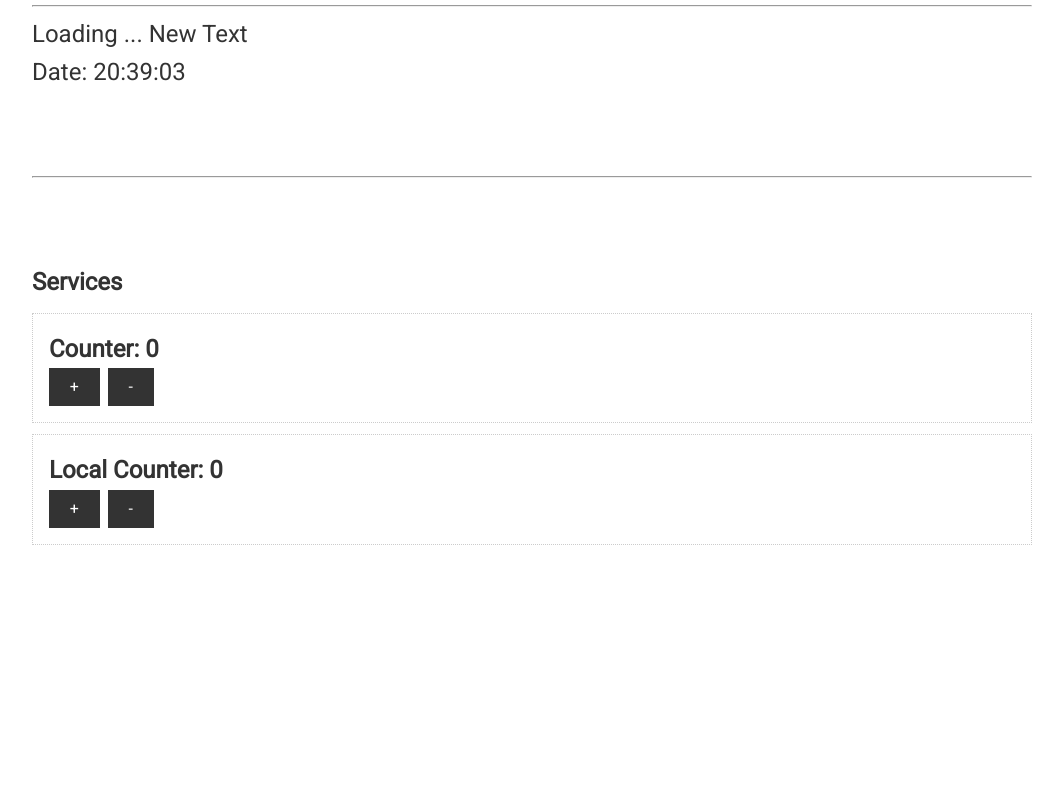
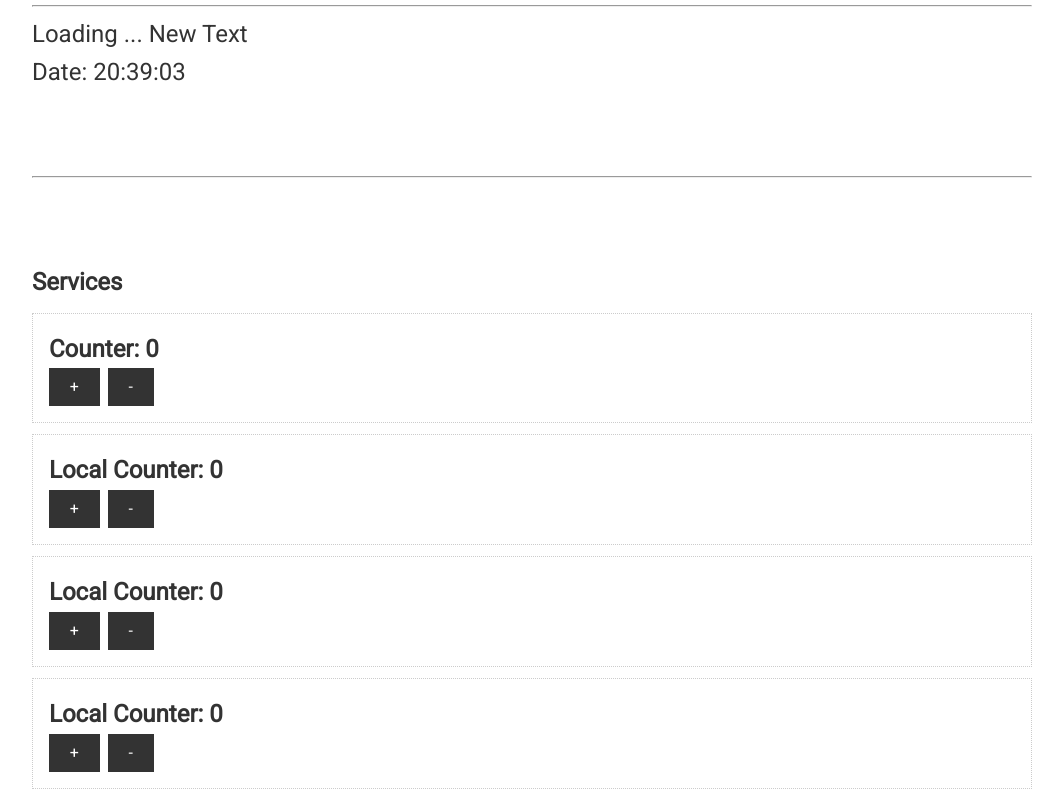
Before and after one commit to evgen904/Angular-Lesson, an Angular app: page / in a window 1280 px wide. Shown: the part 1561-2361 px from the top of the page, without its empty margins (108-1171 px from the left). Before the commit the page ends 2117 px from the top, so only its background shows below. Built offline with nearby package versions, Linux system fonts and the light colour scheme.

Commit message:
Область видимости сервисов

```diff
--- a/src/app/app.component.html
+++ b/src/app/app.component.html
@@ -144,7 +144,7 @@
     <div class="btn" (click)="localCounterService.decrease()">-</div>
   </div>
 
-
+  <app-counter></app-counter>
 
 
 
--- a/src/app/app.module.ts
+++ b/src/app/app.module.ts
@@ -8,6 +8,7 @@
 import {MultByPipes} from './pipes/mult-by.pipes';
 import { ExMarksPipe } from './pipes/ex-marks.pipe';
 import { FilterPipe } from './pipes/filter.pipe';
+import { CounterComponent } from './counter/counter.component';
 
 @NgModule({
   declarations: [
@@ -17,7 +18,8 @@
     IfnotDirective,
     MultByPipes,
     ExMarksPipe,
-    FilterPipe
+    FilterPipe,
+    CounterComponent
   ],
   imports: [
     BrowserModule,
--- /dev/null
+++ b/src/app/counter/counter.component.html
@@ -0,0 +1,11 @@
+<div class="card">
+  <h2>Local Counter: {{ appCounterService.counter }}</h2>
+  <div class="btn" (click)="appCounterService.increase()">+</div>
+  <div class="btn" (click)="appCounterService.decrease()">-</div>
+</div>
+
+<div class="card">
+  <h2>Local Counter: {{ localCounterService.counter }}</h2>
+  <div class="btn" (click)="localCounterService.increase()">+</div>
+  <div class="btn" (click)="localCounterService.decrease()">-</div>
+</div>
--- /dev/null
+++ b/src/app/counter/counter.component.ts
@@ -0,0 +1,19 @@
+import { Component } from '@angular/core';
+import {AppCounterService} from '../services/app-counter.service';
+import {LocalCounterService} from '../services/local-counter.service';
+
+@Component({
+  selector: 'app-counter',
+  templateUrl: './counter.component.html',
+  styleUrls: ['./counter.component.scss'],
+  providers: [LocalCounterService]
+})
+export class CounterComponent {
+
+  constructor(
+    public appCounterService : AppCounterService,
+    public localCounterService : LocalCounterService
+  ) {}
+
+
+}
```
Also changed, not shown: src/app/counter/counter.component.scss (added).
